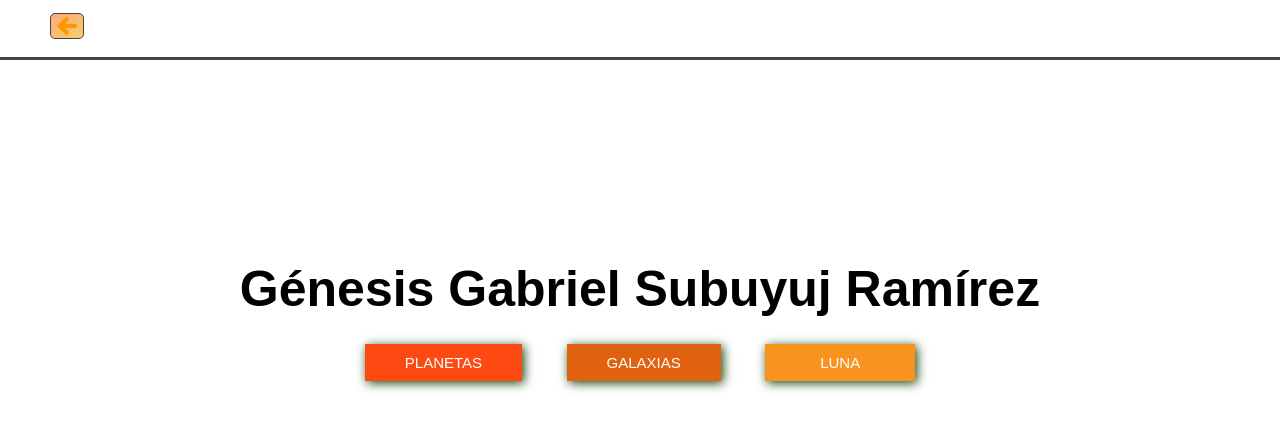
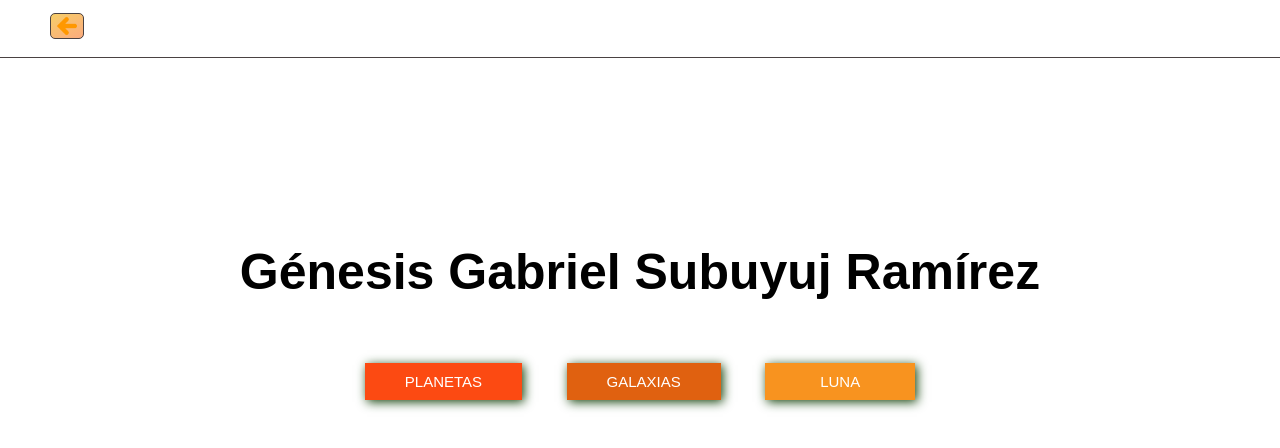
Before and after one commit to GenesisGab/Cosmos, a plain HTML site: page index.html in a window 1280 px wide. In both pictures the pointer is over the picture 67 px from the left and 26 px from the top of the page. Drawn offline with Linux system fonts and the light colour scheme.

Commit message:
Add files via upload

```diff
--- a/css/cosmo.css
+++ b/css/cosmo.css
@@ -93,7 +93,6 @@ img{
 .titulo_gal{
     text-align: center;
     color: black;
-
     font-size: 40px;
     text-align: center;
 }
@@ -102,7 +101,6 @@ img{
     flex-direction: row;
     justify-content:space-around;
     text-align: center;
-
 }
 .section_gal div{
     width: 355px;
@@ -129,7 +127,6 @@ background-color: #FBAB7E;
     background-image: -webkit-linear-gradient(152deg, #FBAB7E 0%, #F7CE68 100%);
     background-image: -o-linear-gradient(152deg, #FBAB7E 0%, #F7CE68 100%);
     background-image: linear-gradient(242deg, #FBAB7E 0%, #F7CE68 100%);
-
     color: #fff;
     width: 120px;
 }
@@ -177,5 +174,4 @@ background-image: linear-gradient(242deg, #FBAB7E 0%, #F7CE68 100%);
 .section_lun div:hover{
     background-color: #f4edf2;
     background-image: linear-gradient(250deg, #f4edf2 0%, #374b4b 100%);
-
 }
--- a/css/head.css
+++ b/css/head.css
@@ -5,7 +5,7 @@
 }
 header{
     box-sizing: border-box;
-    border-bottom: 3px solid #4A4242;
+    border-bottom: 1px solid #4A4242;
     padding: 10px 50px 10px 50px;
     background-color: #fff;
 }
@@ -18,8 +18,8 @@ header{
 }
 .flecha:hover{
     background-color: #FBAB7E;
-background-image: -webkit-linear-gradient(62deg, #FBAB7E 0%, #F7CE68 100%);
-background-image: -o-linear-gradient(62deg, #FBAB7E 0%, #F7CE68 100%);
-background-image: linear-gradient(152deg, #FBAB7E 0%, #F7CE68 100%);
+    background-image: -webkit-linear-gradient(242deg, #FBAB7E 0%, #F7CE68 100%);
+    background-image: -o-linear-gradient(242deg, #FBAB7E 0%, #F7CE68 100%);
+    background-image: linear-gradient(332deg, #FBAB7E 0%, #F7CE68 100%);
     color: #fff;
 }
--- a/css/index.css
+++ b/css/index.css
@@ -3,6 +3,7 @@
     color: black;
     font-size: 50px;
     text-align: center;
+    margin-top: 185px;
 }
 .header{
     padding: 10px 50px 46px 0px;
@@ -10,7 +11,6 @@
 .banner_index{
     width: 100%;
     height: 700px;
-    padding: 200px 0px 0px 0px;
     box-sizing: border-box;
     text-align: center;
 }
@@ -29,8 +29,6 @@
     -webkit-box-shadow: 2px 2px 10px 0px rgba(19,66,10,1);
     -moz-box-shadow: 2px 2px 10px 0px rgba(19,66,10,1);
     box-shadow: 2px 2px 10px 0px rgba(19,66,10,1);
-
-
 }
 
 .bn_1:hover{
@@ -38,7 +36,6 @@ background-color: #FBAB7E;
     background-image: -webkit-linear-gradient(152deg, #FBAB7E 0%, #F7CE68 100%);
     background-image: -o-linear-gradient(152deg, #FBAB7E 0%, #F7CE68 100%);
     background-image: linear-gradient(242deg, #FBAB7E 0%, #F7CE68 100%);
-
     color: #fff;
     width: 120px;
     transition: 0.3s;
@@ -54,21 +51,16 @@ background-image: linear-gradient(242deg, #FBAB7E 0%, #F7CE68 100%);
     text-decoration: none;
     font-size: 15px;
 
-
     /** SOMBRA DEL BOTON **/
     -webkit-box-shadow: 2px 2px 10px 0px rgba(19,66,10,1);
     -moz-box-shadow: 2px 2px 10px 0px rgba(19,66,10,1);
     box-shadow: 2px 2px 10px 0px rgba(19,66,10,1);
-
-
 }
 .bnt_2:hover{
     background-color: #FBAB7E;
     background-image: -webkit-linear-gradient(62deg, #FBAB7E 0%, #F7CE68 100%);
     background-image: -o-linear-gradient(62deg, #FBAB7E 0%, #F7CE68 100%);
     background-image: linear-gradient(152deg, #FBAB7E 0%, #F7CE68 100%);
-
-
     color: #fff;
     width: 120px;
    transition: 0.3s;
@@ -86,15 +78,12 @@ background-image: linear-gradient(152deg, #FBAB7E 0%, #F7CE68 100%);
     -webkit-box-shadow: 2px 2px 10px 0px rgba(19,66,10,1);
     -moz-box-shadow: 2px 2px 10px 0px rgba(19,66,10,1);
     box-shadow: 2px 2px 10px 0px rgba(19,66,10,1);
-
-
 }
 .bnt_3:hover{
     background-color: #FBAB7E;
     background-image: -webkit-linear-gradient(62deg, #FBAB7E 0%, #F7CE68 100%);
     background-image: -o-linear-gradient(62deg, #FBAB7E 0%, #F7CE68 100%);
     background-image: linear-gradient(152deg, #FBAB7E 0%, #F7CE68 100%);
-
     color: #fff;
     width: 120px;
     transition: 0.3s;
```
Also changed, not shown: cosmo.html (+1 -1 lines), index.html (+2 -1 lines). Lines whose indentation alone changed are shown as unchanged.
